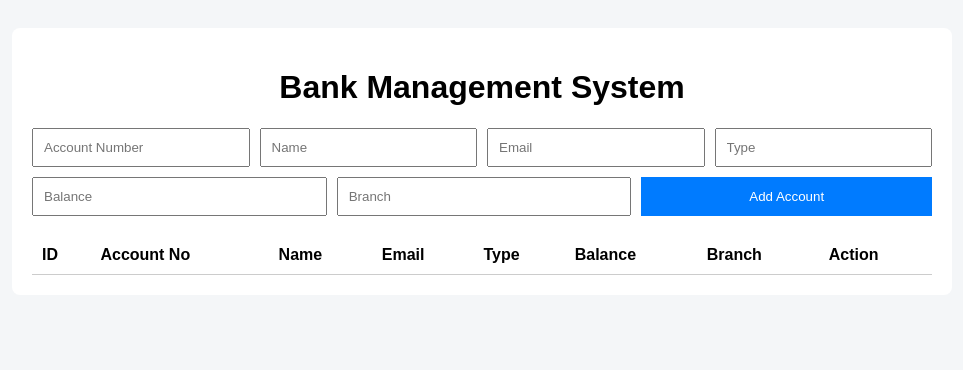
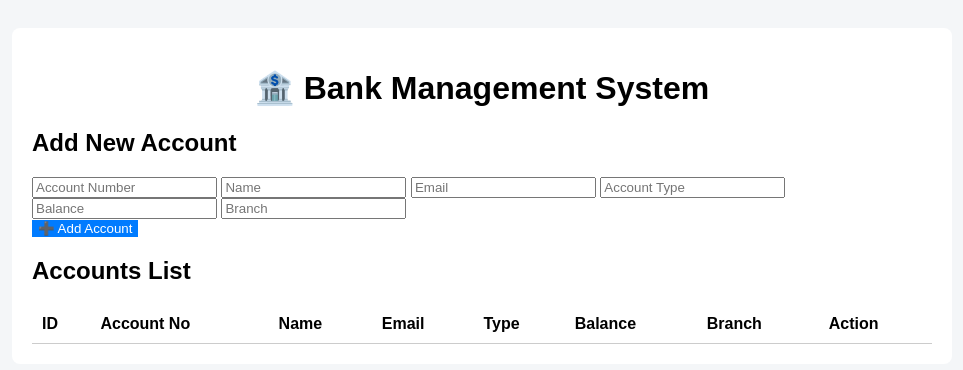
Before and after one commit to AnkitMahant/Bank-Management-Frontend, a plain HTML site: page index.html in a window 1280 px wide. Shown: the whole page, without its empty margins (158-1121 px from the left). Drawn offline with Linux system fonts and the light colour scheme; no server answers.

Commit message:
Update index.html

```diff
--- a/index.html
+++ b/index.html
@@ -8,18 +8,23 @@
 </head>
 <body>
   <div class="container">
-    <h1>Bank Management System</h1>
+    <h1>🏦 Bank Management System</h1>
 
-    <div class="form">
+    <div class="form-card">
+      <h2>Add New Account</h2>
+      <div class="form-grid">
         <input type="text" id="accountNumber" placeholder="Account Number" />
         <input type="text" id="name" placeholder="Name" />
-       <input type="text" id="email" placeholder="Email" />
-      <input type="text" id="type" placeholder="Type" />
+        <input type="email" id="email" placeholder="Email" />
+        <input type="text" id="type" placeholder="Account Type" />
         <input type="number" id="balance" placeholder="Balance" />
         <input type="text" id="branch" placeholder="Branch" />
-      <button onclick="addAccount()">Add Account</button>
+      </div>
+      <button class="btn-add" onclick="addAccount()">➕ Add Account</button>
     </div>
 
+    <div class="table-container">
+      <h2>Accounts List</h2>
       <table>
         <thead>
           <tr>
@@ -36,6 +41,7 @@
         <tbody id="accountsTable"></tbody>
       </table>
     </div>
+  </div>
 
   <script src="script.js"></script>
 </body>
```
Lines whose indentation alone changed are shown as unchanged.
